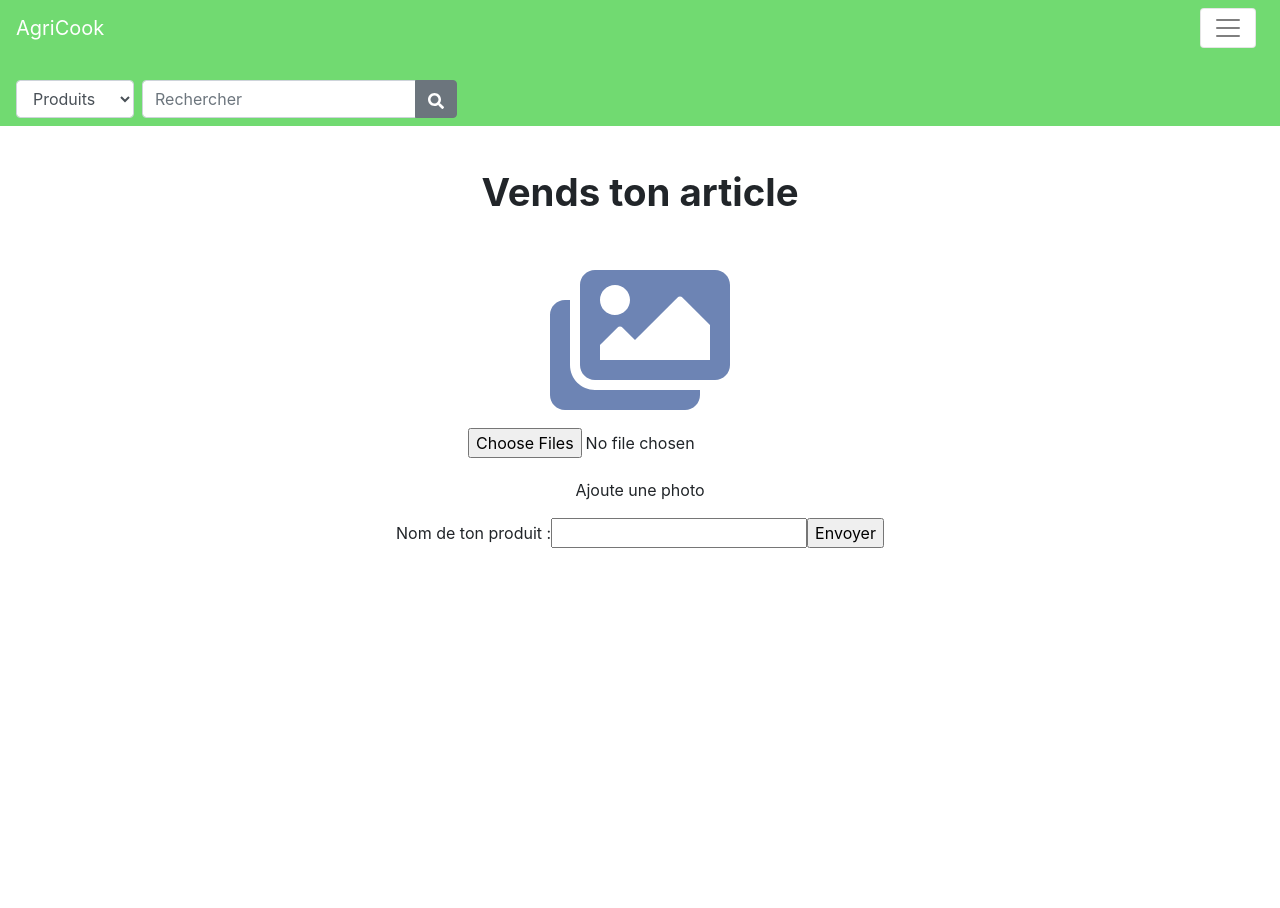
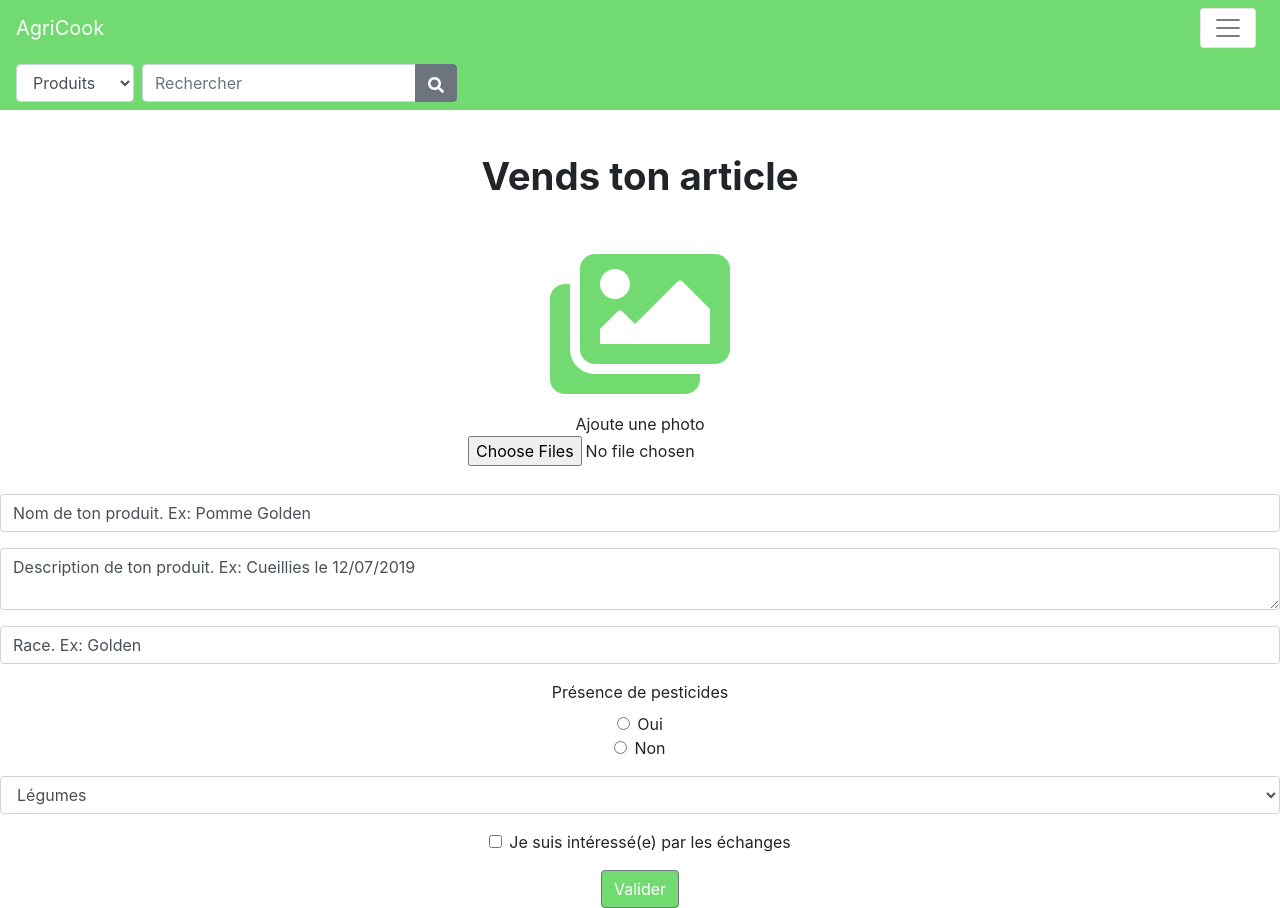
Before and after one commit to rubenfh/PPE-Final, a React (Create React App) app: page / in a window 1280 px wide. Before the commit the page ends 800 px from the top, so only its background shows below. Built offline with nearby package versions, Linux system fonts and the light colour scheme.

Commit message:
Final Form

```diff
--- a/src/App.js
+++ b/src/App.js
@@ -1,7 +1,6 @@
 import React, { Component } from 'react';
 import './App.css';
 import Topnav  from './Widgets/TopNavBar/TopNavBar';
-import Nav from './Widgets/Nav/Nav';
 import axios from 'axios';
 import Homepage from './Widgets/Homepage/Homepage';
 import Header from './Widgets/Header/Header';
--- a/src/Widgets/Homepage/Homepage.js
+++ b/src/Widgets/Homepage/Homepage.js
@@ -1,5 +1,5 @@
 import React from 'react';
-import Nav from "../Nav/Nav";
+import Header from '../Header/Header';
 import "./Homepage.css";
 import { Card, Button, CardTitle, CardText, Row, Col, CardImg, Navbar } from 'reactstrap';
 
--- a/src/Widgets/Nav/BurgerIcon.js
+++ /dev/null
@@ -1,9 +0,0 @@
-import React from "react";
-
-export default ({ open, ...props }) => (
-    <div className={open ? "burger-menu open" : "burger-menu"} {...props}>
-        <div className="bar1" key="b1" />
-        <div className="bar2" key="b2" />
-        <div className="bar3" key="b3" />
-    </div>
-);
--- a/src/Widgets/Nav/Hello.js
+++ /dev/null
@@ -1,4 +0,0 @@
-
-import React from "react";
-
-export default ({ name }) => <h1>{name}!</h1>;
--- a/src/Widgets/Nav/Menu.js
+++ /dev/null
@@ -1,20 +0,0 @@
-import React from "react";
-
-export default ({ close }) => (
-    <div className="menu">
-        <ul>
-            <li onClick={close}>Vendre</li>
-            <li onClick={close}>Connexion/Inscription</li>
-            <li onClick={close}>Comment ça marche?</li>
-            <li onClick={close}>Parcourir</li>
-            <li onClick={close}>🍎Fruits</li>
-            <li onClick={close}>🥕Légumes</li>
-            <li onClick={close}>🥘Recettes</li>
-            <li onClick={close}>👩🏻Membres👱🏽</li>
-            <li onClick={close}>👓À propos</li>
-            <li onClick={close}>🤷🏻‍♂️Aide</li>
-            <li onClick={close}>☎️Contact📧</li>
-            <li onClick={close}>👨🏼‍🎨Qui sommes-nous?</li>
-        </ul>
-    </div>
-);
--- a/src/Widgets/Nav/Nav.css
+++ /dev/null
@@ -1,66 +0,0 @@
-.burger-menu,
-.burger-menu.open {
-    display: inline-block;
-    cursor: pointer;
-    position: fixed;
-    right: 20px;
-    top: 4px;
-    z-index: 9999;
-    background: #fff;
-    padding: 10px;
-    border-radius: 25px;
-    box-shadow: 0 1px 4px rgba(0, 0, 0, 0.3);
-}
-
-.burger-menu .bar1,
-.bar2,
-.bar3 {
-    width: 25px;
-    height: 3px;
-    background-color: #333;
-    margin: 4px 0;
-    transition: 0.4s;
-}
-
-.burger-menu.open .bar1 {
-    -webkit-transform: rotate(-45deg) translate(-4px, 4px);
-    transform: rotate(-45deg) translate(-4px, 4px);
-}
-
-.burger-menu.open .bar2 {
-    opacity: 0;
-}
-
-.burger-menu.open .bar3 {
-    -webkit-transform: rotate(45deg) translate(-6px, -6px);
-    transform: rotate(45deg) translate(-6px, -6px);
-}
-
-/* Menu */
-
-.menu {
-    width: 100%;
-    display: block;
-    text-align: center;
-    padding: 0px;
-}
-.menu ul {
-    position: relative;
-    top: 0px;
-    font-size: 24px;
-    padding: 0px;
-}
-.menu li {
-    list-style: outside none none;
-    margin: 10px 0px;
-    padding: 0;
-    cursor: pointer;
-}
-.menu li:hover {
-    color: #ff0000;
-}
-
-.hey{
-    background-color: red;
-    display: flex;
-}
--- a/src/Widgets/Nav/Nav.js
+++ /dev/null
@@ -1,33 +0,0 @@
-import React from "react";
-import Popup from "reactjs-popup";
-import Hello from "./Hello";
-import BurgerIcon from "./BurgerIcon";
-import Menu from "./Menu";
-import "./Nav.css";
-
-const styles = {
-    fontFamily: "sans-serif",
-    textAlign: "center",
-    marginTop: "40px"
-};
-const contentStyle = {
-    background: "rgba(255,255,255,0",
-    width: "80%",
-    border: "none"
-};
-
-const Nav = () => (
-    <div style={styles}>
-        <Popup
-            modal
-            overlayStyle={{ background: "rgba(255,255,255,0.98" }}
-            contentStyle={contentStyle}
-            closeOnDocumentClick={false}
-            trigger={open => <BurgerIcon open={open} />}
-        >
-            {close => <Menu close={close} />}
-        </Popup>
-    </div>
-);
-
-export default Nav;
--- a/src/Widgets/VendrePage/Vendre.css
+++ b/src/Widgets/VendrePage/Vendre.css
@@ -9,11 +9,11 @@
     margin-bottom: 20px;
 }
 
-.buttons{
+#submit{
+    background-color: #71da71;
+    margin-top: 1em;
+}
+
+Form {
     text-align: center;
 }
-
-form{
-    text-align: center;
-    margin-top: 1em;
-}
--- a/src/Widgets/VendrePage/Vendre.js
+++ b/src/Widgets/VendrePage/Vendre.js
@@ -2,28 +2,62 @@ import './Vendre.css';
 import "bootstrap/dist/css/bootstrap.css";
 import React from 'react';
 import { FontAwesomeIcon } from '@fortawesome/react-fontawesome';
-import { faImages, faImage } from '@fortawesome/free-solid-svg-icons';
+import { faImages} from '@fortawesome/free-solid-svg-icons';
+import { Label, Input, FormGroup, Form, Button } from 'reactstrap';
 
 const Vendre = (props) => {
+
     return (
         <div>
             <div id="title">Vends ton article</div>
 
-            <div className='buttons fadein'>
-                <div className='button'>
-                    <label htmlFor='multi'>
-                        <FontAwesomeIcon icon={faImages} color='#6d84b4' size='10x' />
-                    </label>
+            <Form>
+                <div className='buttons fadein'>
+                    <div className='button'>
+                        <Label htmlFor='multi'>
+                            <FontAwesomeIcon icon={faImages} color='#71da71' size='10x' />
+                        </Label>
+                    </div>
+                    <Label>Ajoute une photo <Input type='file' id='multi' onChange={props.onChange} multiple /></Label>
                 </div>
-                <input type='file' id='multi' onChange={props.onChange} multiple />
-                <div>Ajoute une photo</div>
-            </div>
-            <form>
-                <label>Nom de ton produit :
-                    <input type="text" name="name" />
-                </label>
-                <input type="submit" value="Envoyer" />
-            </form>
+                <FormGroup>
+                    <Input type="text" name="name" value="Nom de ton produit. Ex: Pomme Golden" />
+                </FormGroup>
+                <FormGroup>
+                    <Input type="textarea" name="description" value="Description de ton produit. Ex: Cueillies le 12/07/2019"></Input>
+                </FormGroup>
+                <FormGroup>
+                    <Input type="text" name="race" value="Race. Ex: Golden" />
+                </FormGroup>
+                <FormGroup tag="fieldset">
+                    <Label>Présence de pesticides</Label>
+                    <FormGroup check>
+                        <Label check>
+                            <Input type="radio" name="radio1" />{' '} Oui
+                        </Label>
+                    </FormGroup>
+                    <FormGroup check>
+                        <Label check>
+                            <Input type="radio" name="radio1" />{' '} Non
+                        </Label>
+                    </FormGroup>
+                </FormGroup>
+                <FormGroup>
+                    <Input type="select">
+                        <option value="Légumes">Légumes</option>
+                        <option value="Fruits">Fruits</option>
+                        <option value="Fruits à coque">Fruits à coque</option>
+                        <option value="Champignons">Champignons</option>
+                        <option value="Graines">Graines</option>
+                    </Input>
+                </FormGroup>
+                <FormGroup check>
+                    <Label check>
+                        <Input type="checkbox" />{' '} Je suis intéressé(e) par les échanges
+                    </Label>
+                </FormGroup>
+                <Button id="submit" type="submit">Valider</Button>
+            </Form>
         </div>
     );
 }
```
